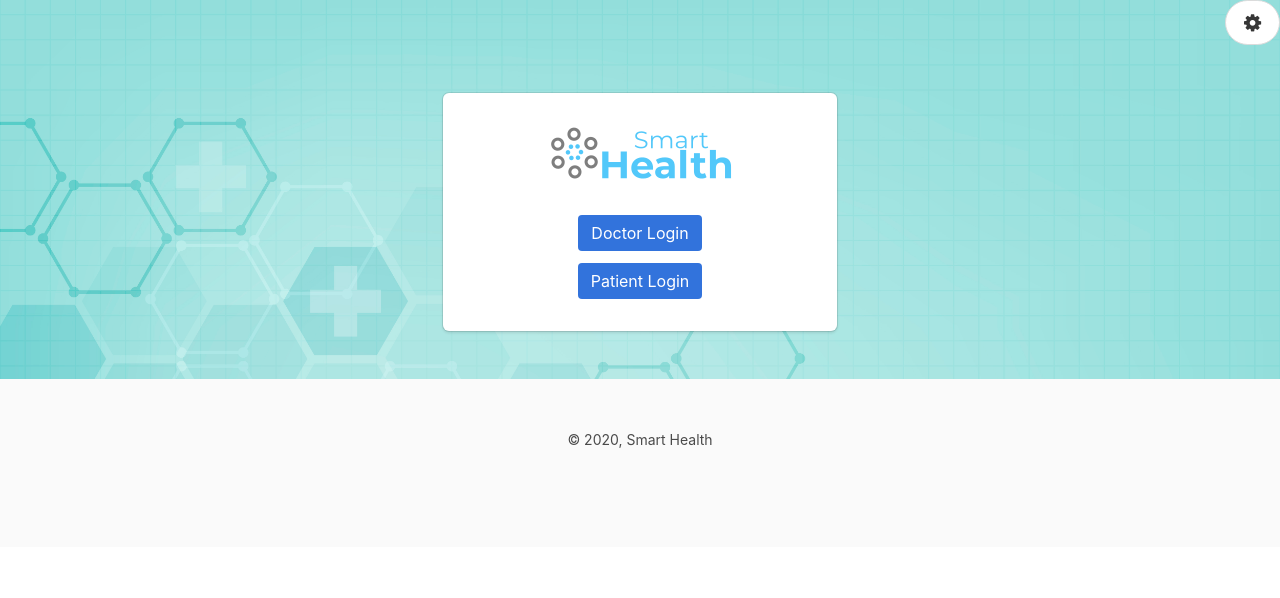
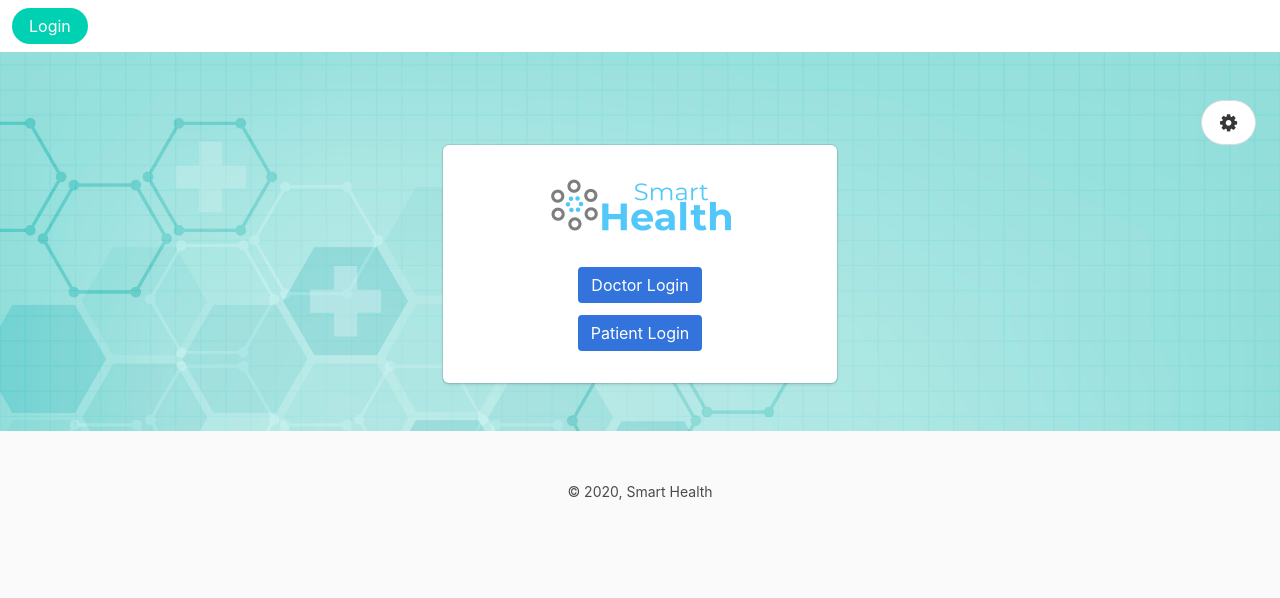
Before and after one commit to SmartHealth-ituse2020/SH-web, a Flask app: page / in a window 1280 px wide. Shown: the top 598 px of the page. Run offline with Flask 2, Linux system fonts and the light colour scheme; some libraries are stand-ins or nearby versions.

Commit message:
layout for login pages added

```diff
--- /dev/null
+++ b/templates/layout_login.html
@@ -0,0 +1,38 @@
+<!DOCTYPE html>
+<html lang="en">
+
+<head>
+    <meta charset="utf-8" />
+    <meta name="viewport" content="width=device-width, initial-scale=1" />
+    <title>Login</title>
+    <!-- <link rel="shortcut icon" href="/static/?.png" /> -->
+    <link rel="stylesheet" href="https://cdnjs.cloudflare.com/ajax/libs/bulma/0.7.1/css/bulma.min.css" />
+    <link rel="stylesheet" href="https://cdnjs.cloudflare.com/ajax/libs/font-awesome/4.7.0/css/font-awesome.min.css">
+    <link rel="stylesheet" href="{{ url_for('static', filename='smartHealth.css') }}" />
+</head>
+
+<body>
+    <header>
+        <nav class="navbar" aria-label="main navigation">
+          <div class="navbar-brand">
+            <span class="navbar-item">
+              <a class="button is-rounded is-primary" href="{{ url_for('login_page') }}">Login</a>
+            </span>
+          </div>
+        </nav>
+    </header>
+    <main>
+        <section class="section">
+          <div class="content">
+            {% block content %}{% endblock %}
+          </div>
+        </section>
+      </main>
+    <footer class="footer">
+        <div class="content">
+            <small>&copy; 2020, Smart Health</small>
+        </div>
+    </footer>
+</body>
+
+</html>
--- a/templates/login.html
+++ b/templates/login.html
@@ -1,18 +1,6 @@
-<!DOCTYPE html>
-<html lang="en">
-
-<head>
-    <meta charset="utf-8" />
-    <meta name="viewport" content="width=device-width, initial-scale=1" />
-    <title>Login</title>
-    <!-- <link rel="shortcut icon" href="/static/?.png" /> -->
-    <link rel="stylesheet" href="https://cdnjs.cloudflare.com/ajax/libs/bulma/0.7.1/css/bulma.min.css" />
-    <link rel="stylesheet" href="https://cdnjs.cloudflare.com/ajax/libs/font-awesome/4.7.0/css/font-awesome.min.css">
-    <link rel="stylesheet" href="{{ url_for('static', filename='smartHealth.css') }}" />
-</head>
-
-<body>
-    <header>
+{% extends "layout_login.html" %}
+{% block title %}Home - Doctor{% endblock %}
+{% block content %}
 <div class="level-right">
     <a class="button is-rounded is-ghost is-medium level-item">
         <span class="icon is-small is-left">
@@ -20,10 +8,6 @@
         </span>
     </a>
 </div>
-    </header>
-    <main>
-        <section class="section">
-            <div class="content">
 <div class="columns is-centered">
     <div class="column is-one-third">
         <div class="box">
@@ -46,14 +30,4 @@
         </div>
     </div>
 </div>
-            </div>
-        </section>
-    </main>
-    <footer class="footer">
-        <div class="content">
-            <small>&copy; 2020, Smart Health</small>
-        </div>
-    </footer>
-</body>
-
-</html>
+{% endblock %}
--- a/templates/login_doctor.html
+++ b/templates/login_doctor.html
@@ -1,4 +1,4 @@
-{% extends "layout_doctor.html" %}
+{% extends "layout_login.html" %}
 {% block title %}Login{% endblock %}
 {% block content %}
 <section class="section">
```
Lines whose indentation alone changed are shown as unchanged.
